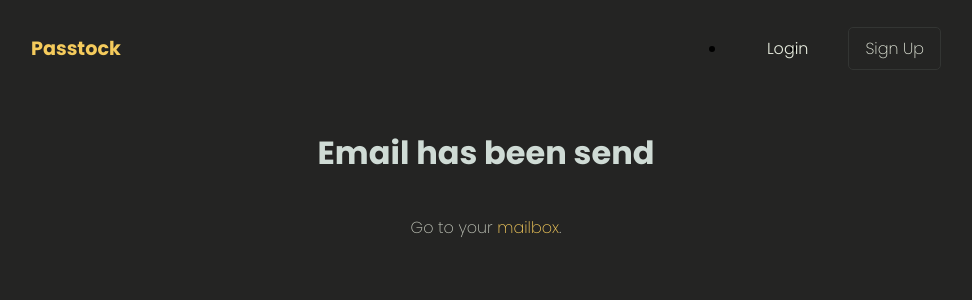
After one commit to Instelce/Passtock, a Django app: page /email-send/ in a window 1280 px wide. The commit adds this page. Shown: the top 300 px of the page, without its empty margins (154-1126 px from the left). Run offline with Django 3.2, Linux system fonts and the light colour scheme; some libraries are stand-ins or nearby versions.

Commit message:
Added confirmation email when a new account is created

```diff
--- a/passtock/passtock/urls.py
+++ b/passtock/passtock/urls.py
@@ -5,13 +5,18 @@ from django.conf import settings
 from django.conf.urls.static import static
 from users import views as user_views
 
-
 urlpatterns = [
     path('admin/', admin.site.urls),
     path('register/', user_views.register, name="register"),
+    path('activate/<uidb64>/<token>', user_views.activate,
+         name="activate"),
+    path('email-send/', user_views.email_send, name="email-send"),
+    path('email-validate/', user_views.activation_email, name="email-validate"),
     path('profile/', user_views.profile, name="profile"),
-    path('login/', user_views.Login.as_view(template_name='users/login.html', extra_context={'title': 'Login'}), name="login"),
-    path('logout/', auth_views.LogoutView.as_view(template_name='users/logout.html', extra_context={'title': 'Logout'}), name="logout"),
+    path('login/', user_views.Login.as_view(template_name='users/login.html', extra_context={'title': 'Login'}),
+         name="login"),
+    path('logout/', auth_views.LogoutView.as_view(template_name='users/logout.html', extra_context={'title': 'Logout'}),
+         name="logout"),
     path('', include('password.urls'))
 ]
 
--- a/passtock/password/static/password/css/main.css
+++ b/passtock/password/static/password/css/main.css
@@ -1,10 +1,6 @@
 ::-webkit-scrollbar {
   padding: 0;
-  width: 8px;
-  transition: width 0.3s;
-}
-::-webkit-scrollbar:hover {
-  width: 12px;
+  width: 10px;
 }
 
 ::-webkit-scrollbar-track {
@@ -53,6 +49,9 @@ small {
   height: auto;
   position: relative;
   padding: 20px 14%;
+  display: flex;
+  align-items: center;
+  flex-direction: column;
 }
 
 .button__small, .button__danger, .button__form, .button__rounded, .button__primary {
--- a/passtock/password/static/password/scss/main.scss
+++ b/passtock/password/static/password/scss/main.scss
@@ -13,12 +13,7 @@ $padding-vertical: 14%;
 // Main Style
 ::-webkit-scrollbar {
   padding: 0;
-  width: 8px;
-  transition: width 0.3s;
-
-  &:hover {
-    width: 12px;
-  }
+  width: 10px;
 }
 
 ::-webkit-scrollbar-track {
@@ -67,6 +62,9 @@ small {
   height: auto;
   position: relative;
   padding: 20px $padding-vertical;
+  display: flex;
+  align-items: center;
+  flex-direction: column;
 }
 
 // Button
--- a/passtock/password/views.py
+++ b/passtock/password/views.py
@@ -24,8 +24,7 @@ class Dashboard(LoginRequiredMixin, ListView):
         return context
 
     def get_queryset(self):
-        user = get_object_or_404(User, username=self.kwargs.get('username'))
-        return Password.objects.filter(owner=user).order_by('site_name')
+        return Password.objects.filter(owner=self.request.user).order_by('site_name')
 
 
 class PasswordDetailView(LoginRequiredMixin, UserPassesTestMixin, DetailView):
--- /dev/null
+++ b/passtock/users/templates/users/acc_active_email.html
@@ -0,0 +1,6 @@
+{% autoescape off %}
+    Hi {{ user.username }},
+    Please click on the link to confirm your registration,
+
+    http://{{ domain }}{% url 'activate' uidb64=uid token=token %}
+{% endautoescape %}
--- /dev/null
+++ b/passtock/users/templates/users/email_send.html
@@ -0,0 +1,8 @@
+{% extends 'password/base.html' %}
+
+{% block content %}
+    <div class="container">
+        <h1>Email has been send</h1>
+        <p>Go to your <a href="https://mail.google.com/mail/u/0/" class="link">mailbox</a>.</p>
+    </div>
+{% endblock content %}
--- a/passtock/users/views.py
+++ b/passtock/users/views.py
@@ -1,8 +1,17 @@
+from django.http import HttpResponse
 from django.shortcuts import render, redirect
 from django.urls import reverse
 from django.contrib import messages
 from django.contrib.auth.decorators import login_required
 from django.contrib.auth.views import LoginView
+from django.contrib.auth import login
+from django.contrib.auth.models import User
+from django.contrib.sites.shortcuts import get_current_site
+from django.core.mail import EmailMessage
+from django.template.loader import render_to_string
+from django.utils.encoding import force_bytes, force_text
+from django.utils.http import urlsafe_base64_encode, urlsafe_base64_decode
+from .tokens import account_activation_token
 from .forms import UserRegisterForm, UserUpdateForm, ProfileUpdateForm
 
 
@@ -11,14 +20,50 @@ def register(request):
         form = UserRegisterForm(request.POST)
 
         if form.is_valid():
-            form.save()
+            user = form.save(commit=False)
+            user.is_active = False
+            user.save()
+            current_site = get_current_site(request)
+            message = render_to_string('users/acc_active_email.html', {
+                'user': user,
+                'domain': current_site,
+                'uid': urlsafe_base64_encode(force_bytes(user.pk)),
+                'token': account_activation_token.make_token(user)
+            })
+            mail_subject = 'Activate your account'
+            to_email = form.cleaned_data.get('email')
+            email = EmailMessage(mail_subject, message, to=[to_email])
+            email.send()
             username = form.cleaned_data.get('username')
             messages.success(request, f'{username} account has been created !')
-            return redirect('login')
+            return redirect('email-send')
     else:
         form = UserRegisterForm()
 
     return render(request, 'users/register.html', {'form': form, 'title': 'Sign Up'})
+
+
+def activate(request, uidb64, token):
+    try:
+        uid = force_text(urlsafe_base64_decode(uidb64))
+        user = User.objects.get(pk=uid)
+    except(TypeError, ValueError, OverflowError, User.DoesNotExist):
+        user = None
+    if user is not None and account_activation_token.check_token(user, token):
+        user.is_active = True
+        user.save()
+        messages.success(request, 'Email has been validate')
+        return redirect('email-validate')
+    else:
+        return render(request, 'users/account_activation_invalid.html')
+
+
+def email_send(request):
+    return render(request, 'users/email_send.html')
+
+
+def activation_email(request):
+    return render(request, 'users/account_activation_email.html')
 
 
 class Login(LoginView):
```
Also changed, not shown: passtock/passtock/settings.py (+7 -0 lines), passtock/users/templates/users/account_activation_email.html (added, +8 -0 lines), passtock/users/templates/users/account_activation_invalid.html (added, +7 -0 lines), passtock/users/tokens.py (added, +10 -0 lines), 1 other file.
